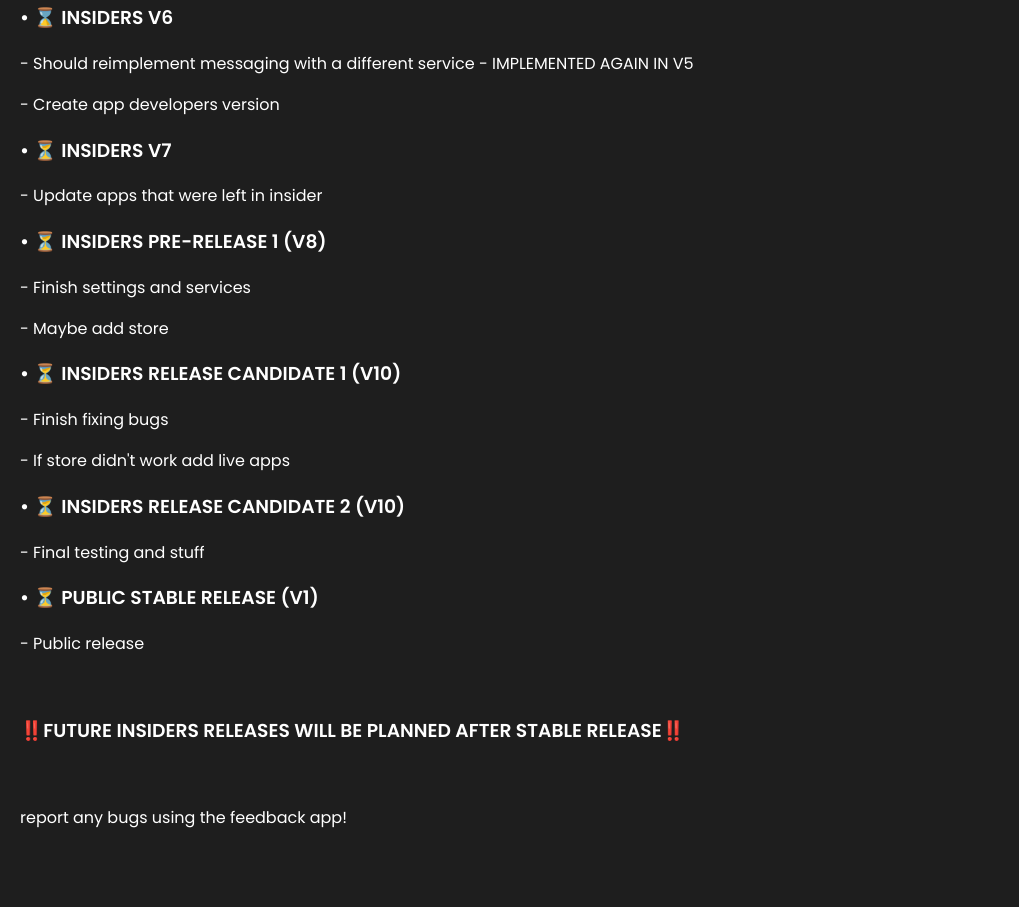
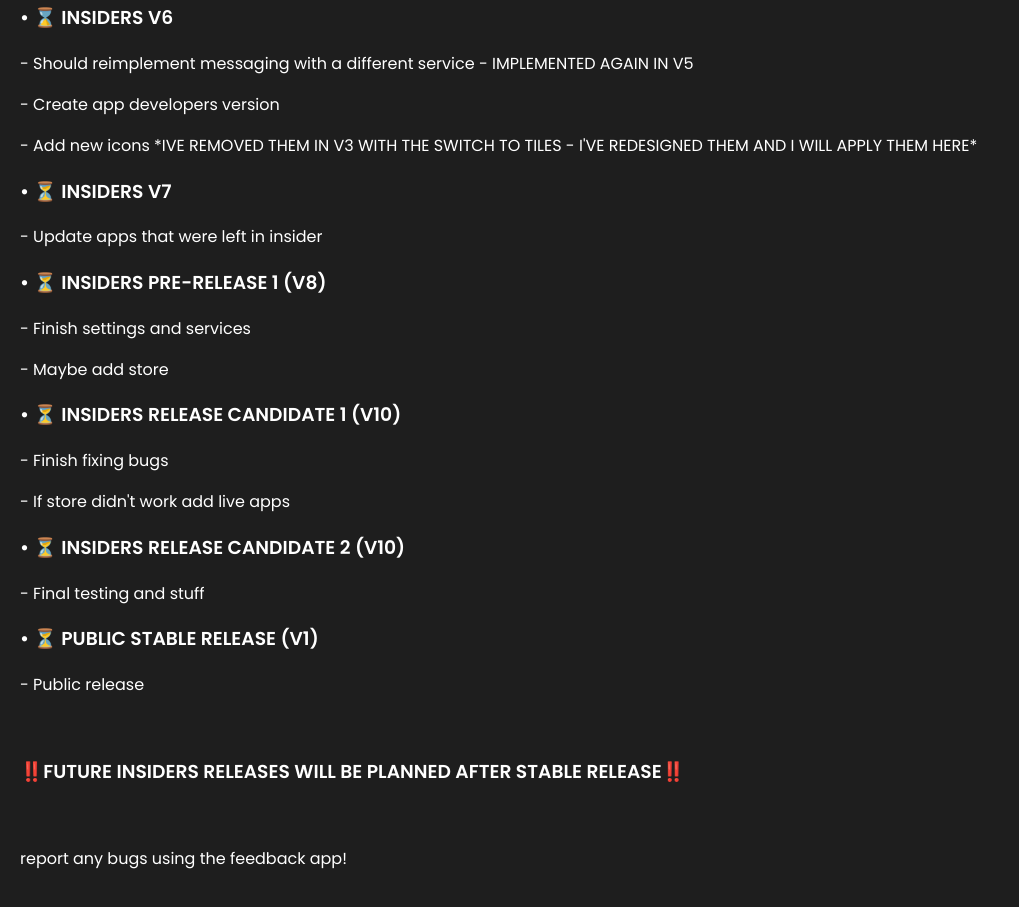
Before and after one commit to mariowstech/mariowOS-landpages, a plain HTML site: page updates-beta/roadmap.html in a window 1280 px wide. Shown: the part 811-1718 px from the top of the page, without its empty margins (0-1019 px from the left). Before the commit the page ends 1677 px from the top, so only its background shows below. Drawn offline with Linux system fonts and the light colour scheme.

Commit message:
suca4 🤨

```diff
--- a/updates-beta/roadmap.html
+++ b/updates-beta/roadmap.html
@@ -64,6 +64,7 @@
 <h3>• ⌛ INSIDERS V6</h3>
 <p><i></i>- Should reimplement messaging with a different service - IMPLEMENTED AGAIN IN V5</i></p>
 <p>- Create app developers version</p>
+<p>- Add new icons *IVE REMOVED THEM IN V3 WITH THE SWITCH TO TILES - I'VE REDESIGNED THEM AND I WILL APPLY THEM HERE*</p>
 
 <h3>• ⏳ INSIDERS V7</h3>
 <p>- Update apps that were left in insider</p>
```
